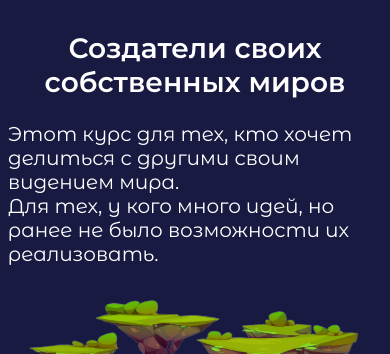
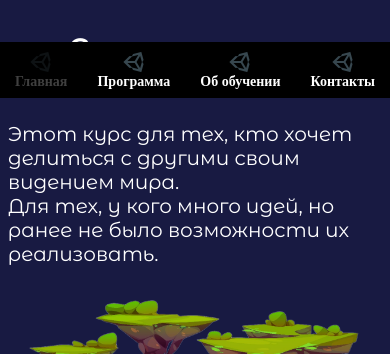
Before and after one commit to MrStefanie/unity.college, a plain HTML site: page index.html in a window 390 px wide. Shown: the part 746-1100 px from the top of the page. Drawn offline with nearby package versions, Linux system fonts and the light colour scheme; a web font is replaced by a local one.

Commit message:
#11 create mobile navbar

```diff
--- a/css/style.scss
+++ b/css/style.scss
@@ -113,6 +113,45 @@ a:visited {
   }
 
 }
+
+.mobile-navbar {
+  @media screen and (min-width: 480px) {
+    display: none;
+  }
+  position: fixed;
+  bottom: 0;
+  left: 0;
+  // height: 48px;
+  padding: 2px 0;
+  background-color: #000;
+  width: 100%;
+  z-index: 100;
+  &-menu {
+    @include listnone();
+    display: flex;
+    justify-content: space-around;
+    li a {
+      display: flex;
+      flex-direction: column;
+      justify-content: center;
+      align-items: center;
+
+      padding: 6px;
+
+
+      text-decoration: none;
+      font-family: 'Cuprum';
+      font-weight: 600;
+      font-size: 14px;
+      color: white;
+    }
+    .current {
+      filter: brightness(0.5);
+      opacity: 0.5;
+    }
+  }
+}
+
 
 .main-footer {
   background-color: #000;
--- a/index.html
+++ b/index.html
@@ -37,6 +37,7 @@
 
 <body>
   <header class="main-header">
+    <nav>
       <ul class="main-header-menu container">
         <li class="header-menu-item"><a href="/"><img src="img/unity-logo2.svg" draggable="false" height="32px"></a></li>
         <li class="header-menu-item"><a href="learning">Программа курса</a></li>
@@ -44,7 +45,30 @@
         <li class="header-menu-item"><a href="about">Об обучении</a></li>
         <li class="header-menu-item"><a href="contacts">Контакты и оплата</a></li>
       </ul>
+    </nav>
   </header>
+
+  <nav class="mobile-navbar">
+    <ul class="mobile-navbar-menu">
+      <li class="current"><a href="#">
+        <img src="img/feature-icon-unity.png" draggable="false" height="24px" width="24px">
+        <span>Главная</span>
+      </a></li>
+      <li><a href="learning">
+        <img src="img/feature-icon-unity.png" draggable="false" height="24px" width="24px">
+        <span>Программа</span>
+      </a></li>
+      <li><a href="about">
+        <img src="img/feature-icon-unity.png" draggable="false" height="24px" width="24px">
+        <span>Об обучении</span>
+      </a></li>
+      <li><a href="contacts">
+        <img src="img/feature-icon-unity.png" draggable="false" height="24px" width="24px">
+        <span>Контакты</span>
+      </a></li>
+    </ul>
+  </nav>
+
 
   <main class="index">
     <section class="promo">
```
Also changed, not shown: learning.html (+22 -0 lines), css/style.css, 1 other file. Lines whose indentation alone changed are shown as unchanged.
